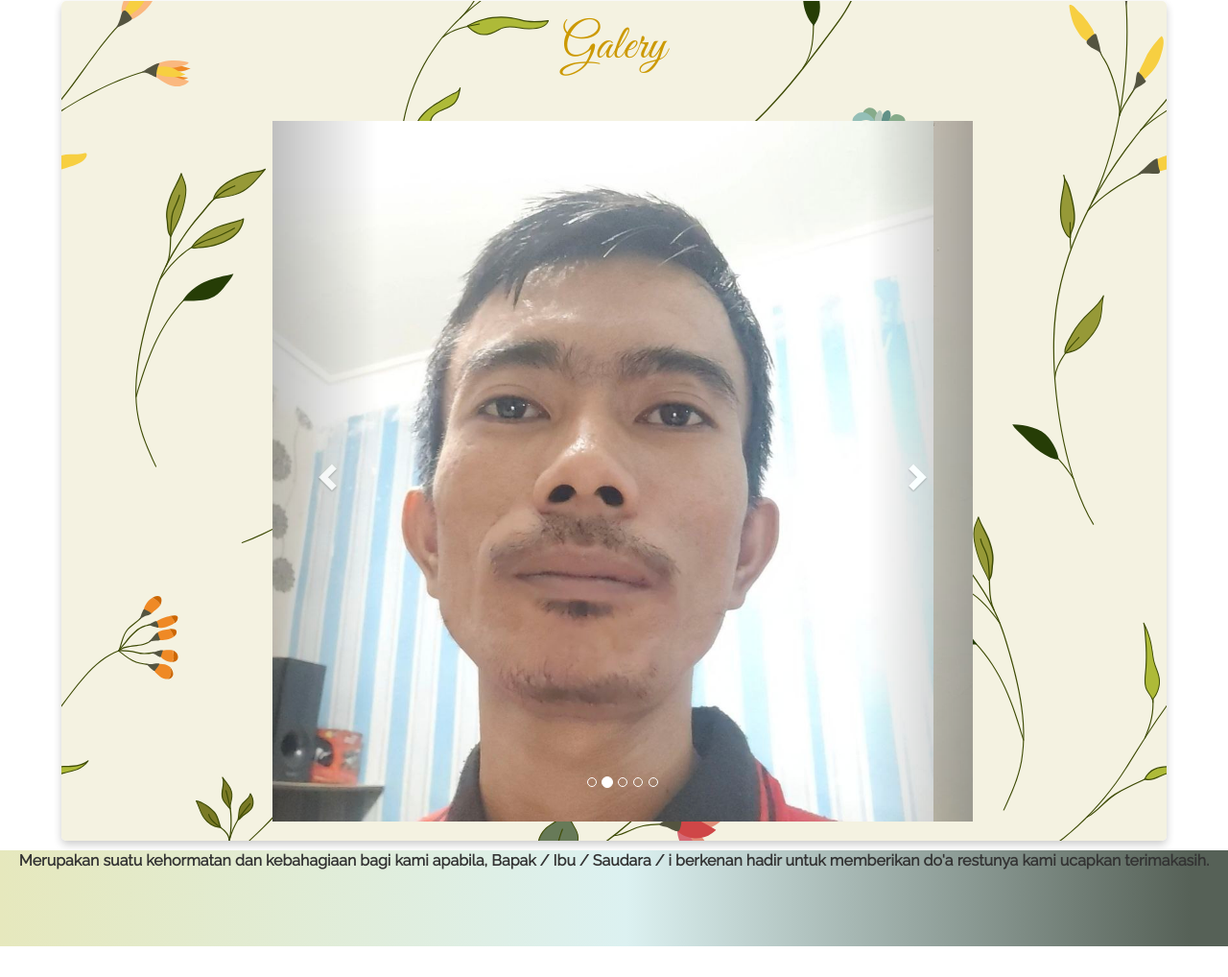
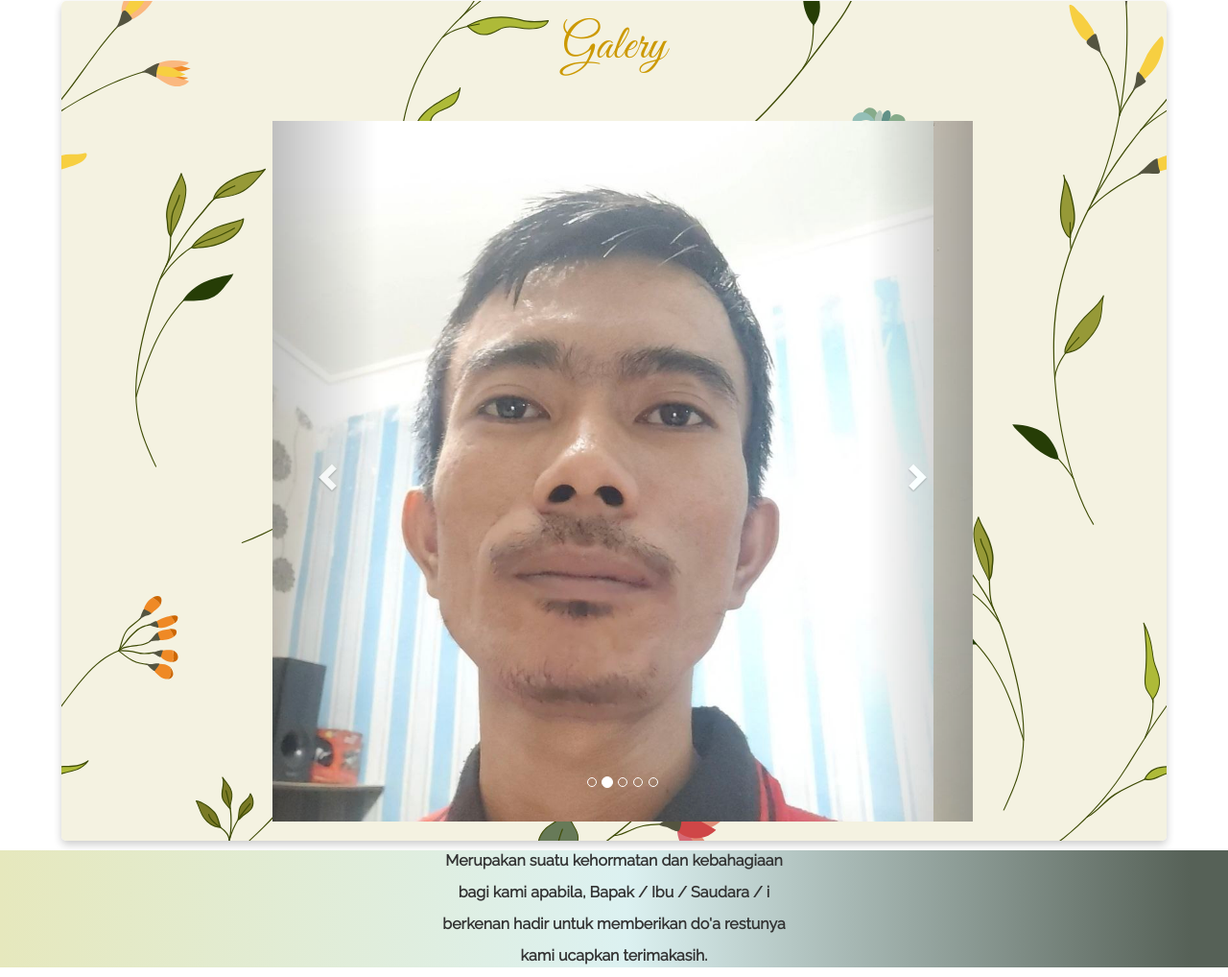
Before and after one commit to silalahi06/undangan-pernikahanku, a plain HTML site: page index.html in a window 1280 px wide. Shown: the part 3234-4252 px from the top of the page at 96% size. Before the commit the page ends 4220 px from the top, so only its background shows below. Drawn offline with nearby package versions, Linux system fonts and the light colour scheme.

Commit message:
Update index.html

```diff
--- a/index.html
+++ b/index.html
@@ -248,7 +248,10 @@
           </div> <!--TUTUP BOX CONTENT-->
       <div class="footer">
         <div class="subfooter">
-            <p>Merupakan suatu kehormatan dan kebahagiaan bagi kami apabila, Bapak / Ibu / Saudara / i berkenan hadir untuk memberikan do'a restunya kami ucapkan terimakasih.</p>
+              <p>Merupakan suatu kehormatan dan kebahagiaan</p>
+              <p>bagi kami apabila, Bapak / Ibu / Saudara / i </p>
+              <p>berkenan hadir untuk memberikan do'a restunya </p>
+              <p>kami ucapkan terimakasih.</p>
             <a class="hitCounter" href="https://visitorshitcounter.com/" target="_blank" title="Hit counter" data-name="7d7a6728906382d2e77061590b937171|5|page|1|#332323|#ffffff|small|s-hit">
              </a><script>document.write("<script type='text/javascript' src='https://visitorshitcounter.com/js/hitCounter.js?v="+Date.now()+"'><\/script>");</script>
 
```
